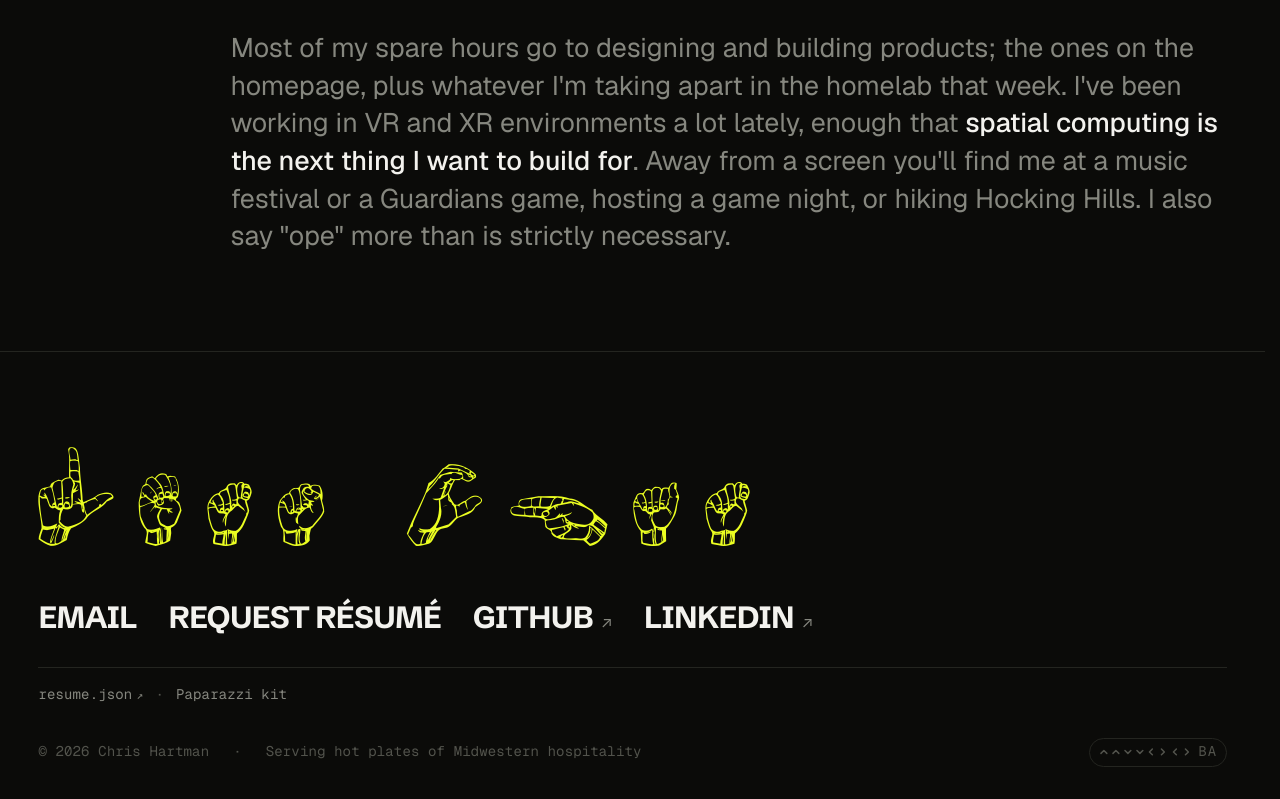
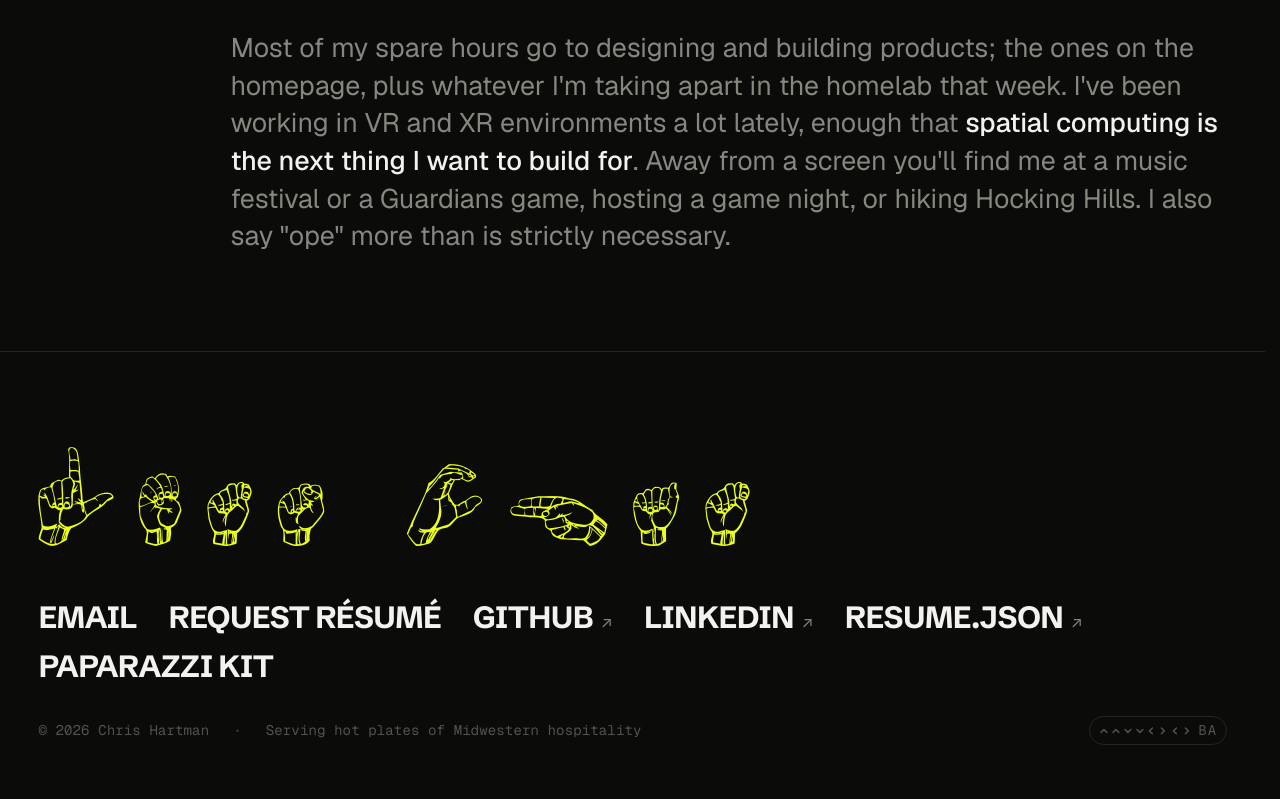
Before and after one commit to chrishrtmn/website, an Astro site: page / in a window 1280 px wide. Shown: the part 3423-4222 px from the top of the page. After the commit the page ends 4200 px from the top, so only its background shows below. Built offline with nearby package versions, Linux system fonts and the light colour scheme; Astro itself is replaced by a stand-in of ours.

Commit message:
Footer: resume.json and Paparazzi kit join the main links

```diff
--- a/src/components/Footer.astro
+++ b/src/components/Footer.astro
@@ -32,8 +32,6 @@ const external = { target: '_blank', rel: 'noopener' } as const;
       <li><a href={`mailto:${site.email}?subject=${subject}&body=${body}`}>Request résumé</a></li>
       <li><a href={site.links.github} {...external} rel="me noopener">GitHub<span class="ext" aria-hidden="true">↗</span></a></li>
       <li><a href={site.links.linkedin} {...external} rel="me noopener">LinkedIn<span class="ext" aria-hidden="true">↗</span></a></li>
-    </ul>
-    <ul class="footer__index mono">
       <li><a href="/resume.json" {...external}>resume.json<span class="ext" aria-hidden="true">↗</span></a></li>
       <li><a href="/paparazzi/" data-kit-link>Paparazzi kit</a></li>
     </ul>
@@ -280,8 +278,7 @@ const external = { target: '_blank', rel: 'noopener' } as const;
     gap: var(--s-8);
   }
 
-  .footer__prime,
-  .footer__index {
+  .footer__prime {
     margin: 0;
     padding: 0;
     list-style: none;
@@ -319,40 +316,6 @@ const external = { target: '_blank', rel: 'noopener' } as const;
     font-weight: 400;
   }
 
-  .footer__index {
-    display: flex;
-    flex-wrap: wrap;
-    gap: var(--s-2) 0;
-    padding-top: var(--s-4);
-    border-top: 1px solid var(--line);
-    color: var(--g);
-  }
-
-  .footer__index li {
-    display: inline-flex;
-    align-items: baseline;
-  }
-
-  .footer__index li + li::before {
-    content: '·';
-    margin-inline: var(--s-3);
-    color: var(--g2);
-  }
-
-  .footer__index a {
-    display: inline-flex;
-    align-items: baseline;
-    gap: 0.3em;
-    text-decoration: none;
-    color: var(--g);
-    transition: color var(--dur-1) var(--ease-out);
-  }
-
-  .footer__index a:hover,
-  .footer__index a:focus-visible {
-    color: var(--w);
-  }
-
   .ext {
     display: inline-block;
     text-decoration: none;
@@ -361,8 +324,7 @@ const external = { target: '_blank', rel: 'noopener' } as const;
   }
 
   .footer__prime a:hover .ext,
-  .footer__prime a:focus-visible .ext,
-  .footer__index a:hover .ext {
+  .footer__prime a:focus-visible .ext {
     color: inherit;
   }
 
@@ -372,15 +334,6 @@ const external = { target: '_blank', rel: 'noopener' } as const;
     }
     .footer__prime a {
       font-size: 1.5rem;
-    }
-    .footer__index {
-      display: grid;
-      grid-template-columns: repeat(2, minmax(0, 1fr));
-      gap: var(--s-3) var(--s-6);
-    }
-    .footer__index li + li::before {
-      content: none;
-      margin: 0;
     }
     .footer__sep {
       display: none;
```
